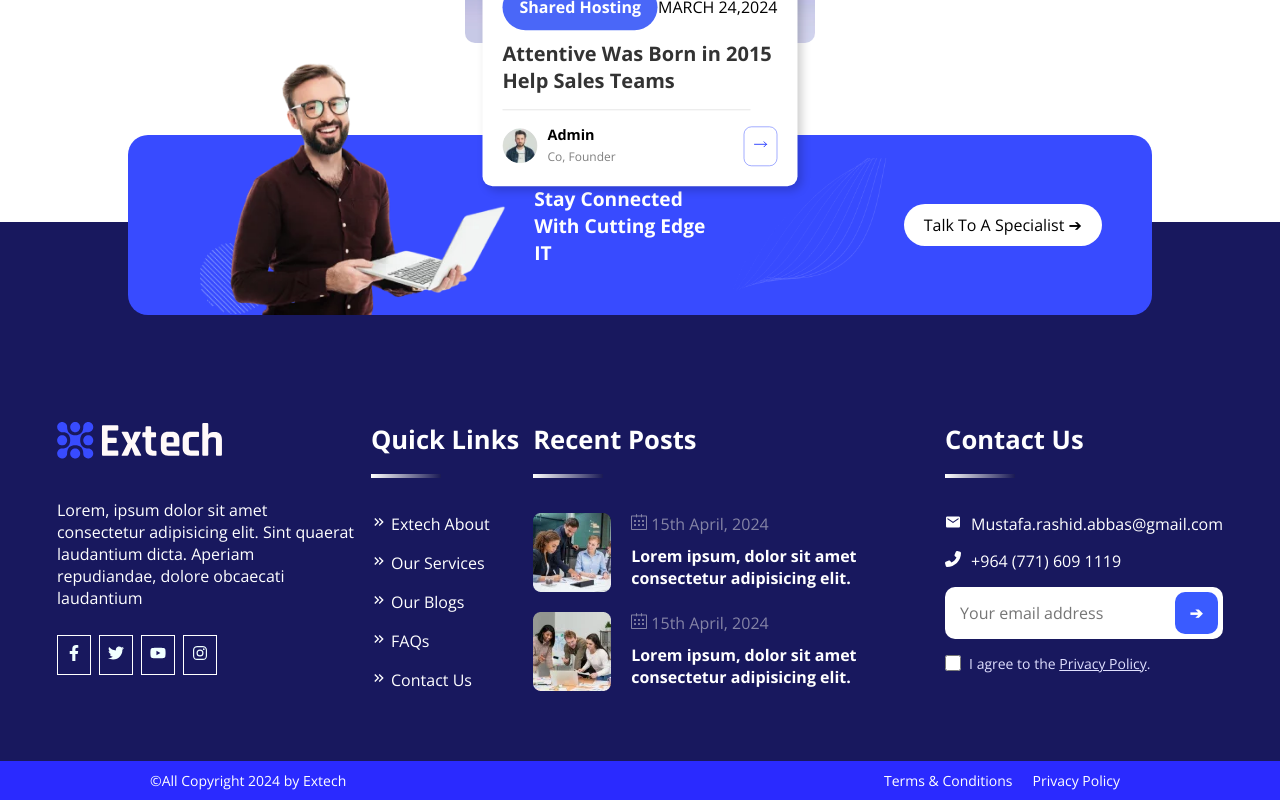
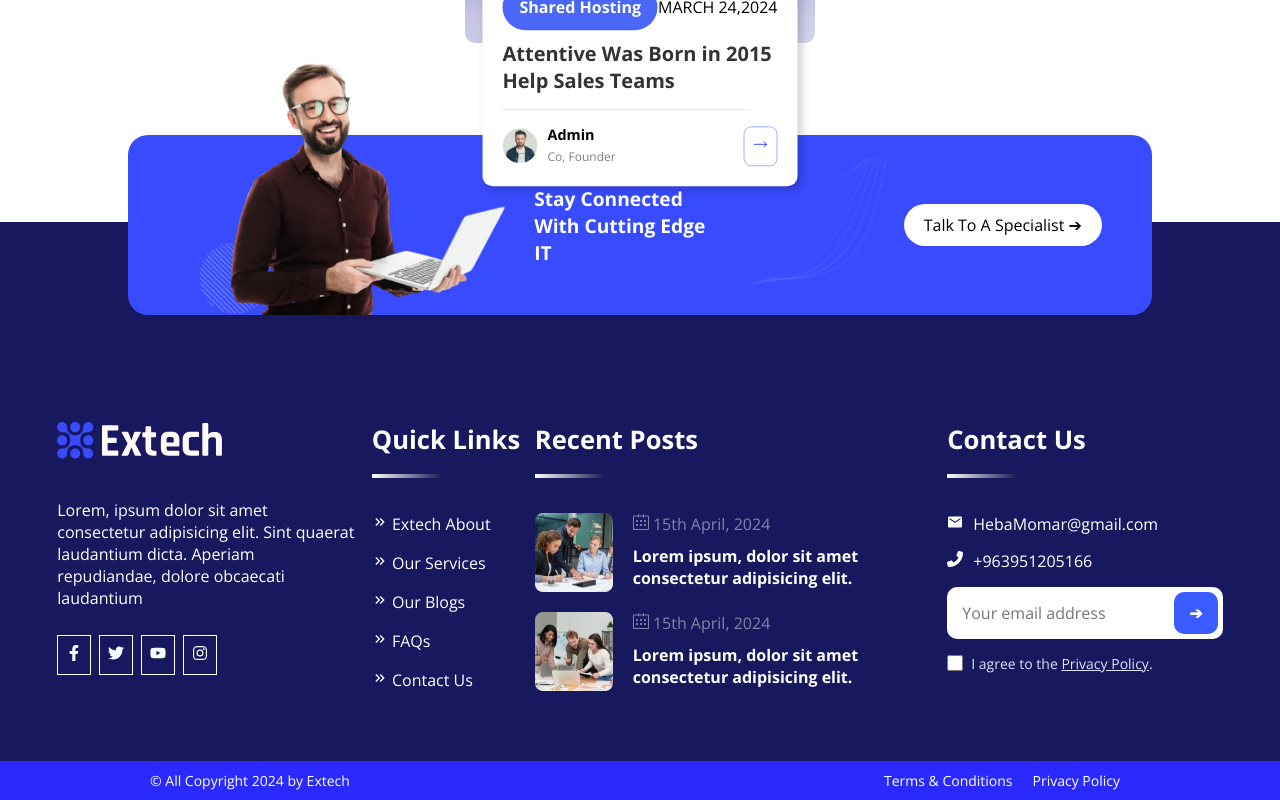
Before and after one commit to heba-momar/Task7-1, a React (Vite) app: page / in a window 1280 px wide. Shown: the part 5450-6250 px from the top of the page. Built offline with nearby package versions, Linux system fonts and the light colour scheme.

Commit message:
new commit

```diff
--- a/src/components/Footer/Footer.jsx
+++ b/src/components/Footer/Footer.jsx
@@ -143,13 +143,14 @@ export default function Footer({ m }) {
             <div className="footer-divider"></div>
             <div className="contact-info">
               <IoMdMail />
-              <a href="mailto:Mustafa.rashid.abbas@gmail.com">
-                Mustafa.rashid.abbas@gmail.com
-              </a>
+              <a href="mailto:hebamomar851@gmail.com">
+                HebaMomar@gmail.com
+                </a>
             </div>
             <div className="contact-info">
               <FaPhoneFlip />
-              <a href="tel:+9647716091119">+964 (771) 609 1119</a>
+
+                <a href="tel:+951205166">+963951205166</a>
             </div>
 
 
@@ -174,7 +175,7 @@ export default function Footer({ m }) {
 
         <div className="footer-legal">
           <div className="footer-legal-content">
-            <div>©All Copyright 2024 by Extech</div>
+            <div> &copy; All Copyright 2024 by Extech</div>
             <div>
               <a href="#">Terms & Conditions</a><a href="#">Privacy Policy</a>
             </div>
```
